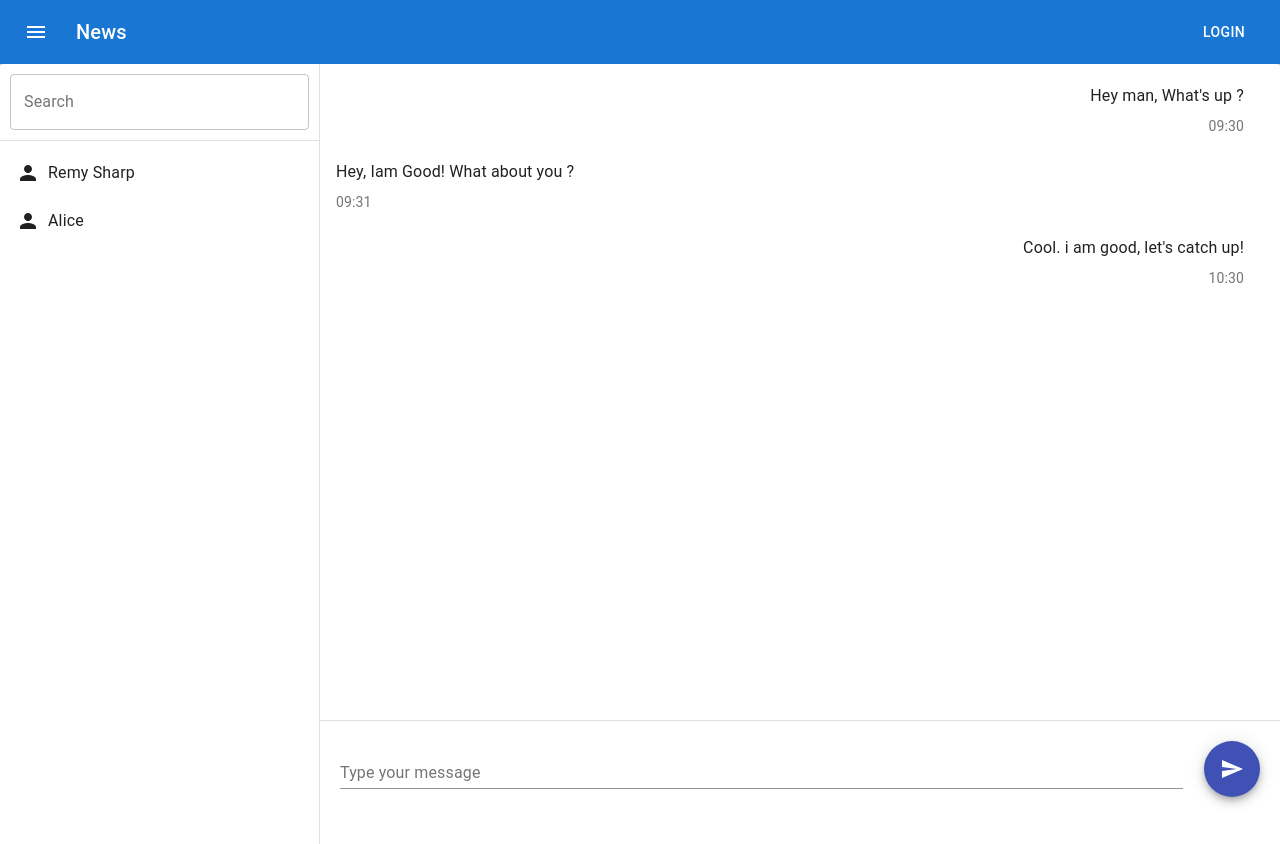
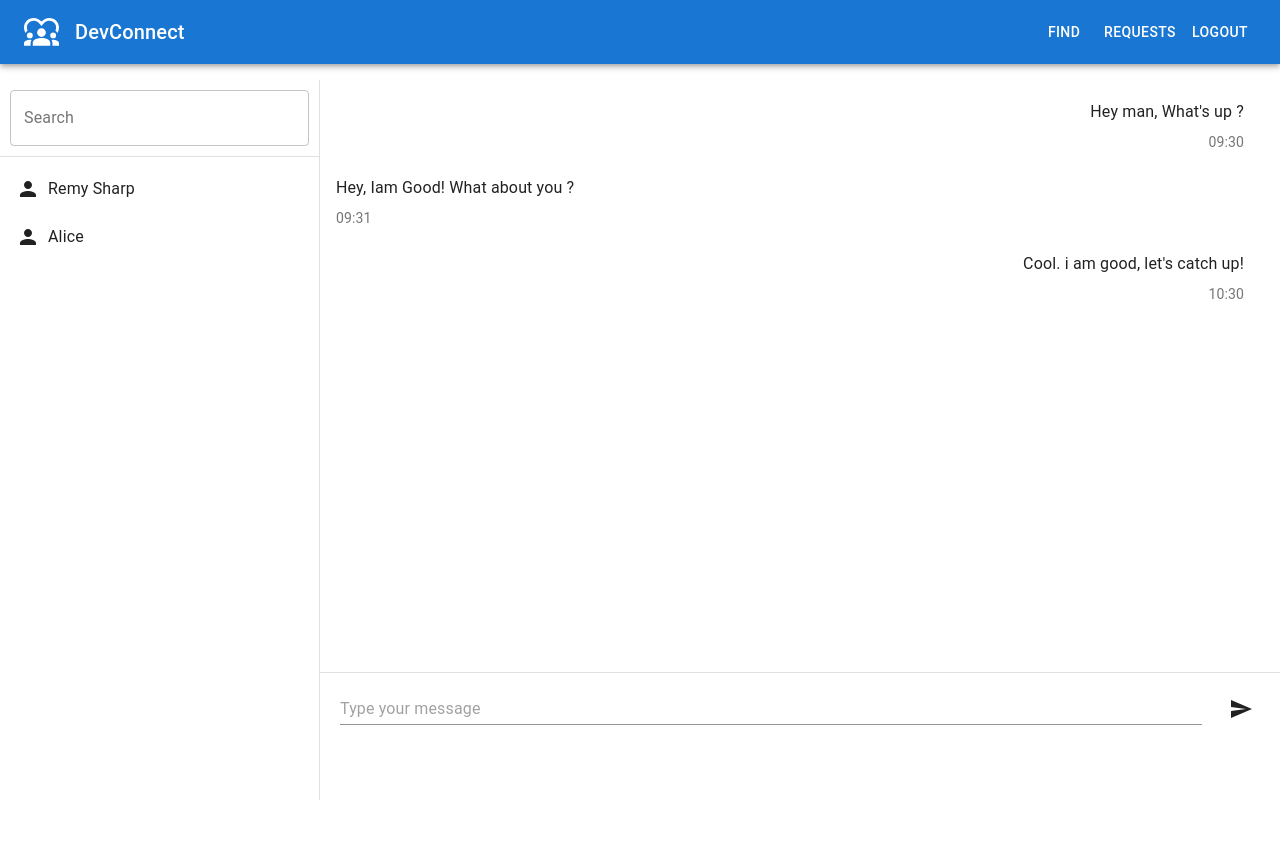
Before and after one commit to AnirudhBot/DevConnect, a React (Create React App) app in the folder client/: page / in a window 1280 px wide. Shown: the top 844 px of the page. After the commit the page ends 800 px from the top, so only its background shows below. Built offline with nearby package versions, Linux system fonts and the light colour scheme; sample sign-in values are in the browser's storage.

Commit message:
navbar setup

```diff
--- a/client/src/components/Chat.jsx
+++ b/client/src/components/Chat.jsx
@@ -8,8 +8,7 @@ import TextField from "@material-ui/core/TextField";
 import List from "@material-ui/core/List";
 import ListItem from "@material-ui/core/ListItem";
 import ListItemText from "@material-ui/core/ListItemText";
-import Fab from "@material-ui/core/Fab";
-import SendIcon from "@material-ui/icons/Send";
+import SendIcon from "@mui/icons-material/Send";
 import PersonIcon from "@mui/icons-material/Person";
 
 const useStyles = makeStyles({
@@ -18,7 +17,7 @@ const useStyles = makeStyles({
   },
   chatSection: {
     width: "100vw",
-    height: "100vh",
+    height: "100%",
     boxShadow: "none",
   },
   headBG: {
@@ -28,7 +27,7 @@ const useStyles = makeStyles({
     borderRight: "1px solid #e0e0e0",
   },
   messageArea: {
-    height: "80vh",
+    height: "80%",
     overflowY: "auto",
   },
 });
@@ -44,7 +43,7 @@ const Chat = () => {
   }, []);
 
   return (
-    <div>
+    <div style={{ height: "90vh" }}>
       <Grid container component={Paper} className={classes.chatSection}>
         <Grid item xs={3} className={classes.borderRight500}>
           <Grid item xs={12} style={{ padding: "10px" }}>
@@ -113,18 +112,16 @@ const Chat = () => {
             </ListItem>
           </List>
           <Divider />
-          <Grid container style={{ padding: "20px" }}>
+          <Grid container style={{padding: "20px 0 20px 20px"}}>
             <Grid item xs={11}>
               <TextField
                 id="outlined-basic-email"
-                label="Type your message"
+                placeholder="Type your message"
                 fullWidth
               />
             </Grid>
-            <Grid xs={1} align="right">
-              <Fab color="primary" aria-label="add">
-                <SendIcon />
-              </Fab>
+            <Grid xs={1} container justifyContent="center" alignItems="center">
+              <SendIcon style={{ cursor: "pointer" }} />
             </Grid>
           </Grid>
         </Grid>
--- /dev/null
+++ b/client/src/components/Find.jsx
@@ -0,0 +1,30 @@
+import React from "react";
+import Box from "@mui/material/Box";
+import Typography from "@mui/material/Typography";
+
+const style = {
+  position: "absolute",
+  top: "50%",
+  left: "50%",
+  transform: "translate(-50%, -50%)",
+  width: 400,
+  bgcolor: "background.paper",
+  border: "2px solid #000",
+  boxShadow: 24,
+  p: 4,
+};
+
+const Find = () => {
+  return (
+    <Box sx={style}>
+      <Typography id="modal-modal-title" variant="h6" component="h2">
+        Find People
+      </Typography>
+      <Typography id="modal-modal-description" sx={{ mt: 2 }}>
+        Here
+      </Typography>
+    </Box>
+  );
+};
+
+export default Find;
--- a/client/src/components/Navbar.jsx
+++ b/client/src/components/Navbar.jsx
@@ -1,30 +1,61 @@
-import * as React from 'react';
-import AppBar from '@mui/material/AppBar';
-import Box from '@mui/material/Box';
-import Toolbar from '@mui/material/Toolbar';
-import Typography from '@mui/material/Typography';
-import Button from '@mui/material/Button';
-import IconButton from '@mui/material/IconButton';
-import MenuIcon from '@mui/icons-material/Menu';
+import * as React from "react";
+import { useNavigate } from "react-router-dom";
+import AppBar from "@mui/material/AppBar";
+import Box from "@mui/material/Box";
+import Toolbar from "@mui/material/Toolbar";
+import Typography from "@mui/material/Typography";
+import Button from "@mui/material/Button";
+import Diversity1Icon from "@mui/icons-material/Diversity1";
+import Modal from "@mui/material/Modal";
+import Find from "./Find";
+import Requests from "./Requests";
 
 export default function Navbar() {
+  const navigate = useNavigate();
+  const [findOpen, setFindOpen] = React.useState(false);
+  const [requestsOpen, setRequestsOpen] = React.useState(false);
+  const handleFindOpen = () => setFindOpen(true);
+  const handleFindClose = () => setFindOpen(false);
+  const handleRequestsOpen = () => setRequestsOpen(true);
+  const handleRequestsClose = () => setRequestsOpen(false);
+  const handleLogout = () => {
+    localStorage.removeItem("app-user");
+    navigate("/login");
+  };
+
   return (
-    <Box sx={{ flexGrow: 1 }}>
+    <Box sx={{ flexGrow: 1, height: "10vh" }}>
       <AppBar position="static">
         <Toolbar>
-          <IconButton
-            size="large"
-            edge="start"
-            color="inherit"
-            aria-label="menu"
-            sx={{ mr: 2 }}
+          <Diversity1Icon fontSize="large" sx={{ mr: 2 }} />
+          <Typography variant="h6" component="div" sx={{ flexGrow: 1 }}>
+            DevConnect
+          </Typography>
+          <Button color="inherit" onClick={handleFindOpen}>
+            Find
+          </Button>
+          <Modal
+            open={findOpen}
+            onClose={handleFindClose}
+            aria-labelledby="modal-modal-title"
+            aria-describedby="modal-modal-description"
           >
-            <MenuIcon />
-          </IconButton>
-          <Typography variant="h6" component="div" sx={{ flexGrow: 1 }}>
-            News
-          </Typography>
-          <Button color="inherit">Login</Button>
+            <Find />
+          </Modal>
+          <Button color="inherit" onClick={handleRequestsOpen}>
+            Requests
+          </Button>
+          <Modal
+            open={requestsOpen}
+            onClose={handleRequestsClose}
+            aria-labelledby="modal-modal-title"
+            aria-describedby="modal-modal-description"
+          >
+            <Requests />
+          </Modal>
+          <Button color="inherit" onClick={handleLogout}>
+            Logout
+          </Button>
         </Toolbar>
       </AppBar>
     </Box>
--- /dev/null
+++ b/client/src/components/Requests.jsx
@@ -0,0 +1,30 @@
+import React from "react";
+import Box from "@mui/material/Box";
+import Typography from "@mui/material/Typography";
+
+const style = {
+  position: "absolute",
+  top: "50%",
+  left: "50%",
+  transform: "translate(-50%, -50%)",
+  width: 400,
+  bgcolor: "background.paper",
+  border: "2px solid #000",
+  boxShadow: 24,
+  p: 4,
+};
+
+const Requests = () => {
+  return (
+    <Box sx={style}>
+      <Typography id="modal-modal-title" variant="h6" component="h2">
+        Connection Requests
+      </Typography>
+      <Typography id="modal-modal-description" sx={{ mt: 2 }}>
+        Here
+      </Typography>
+    </Box>
+  );
+};
+
+export default Requests;
```
